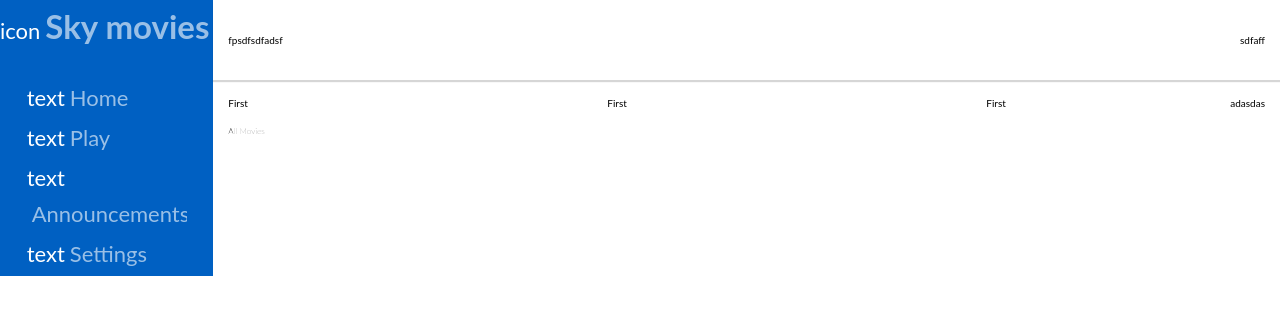
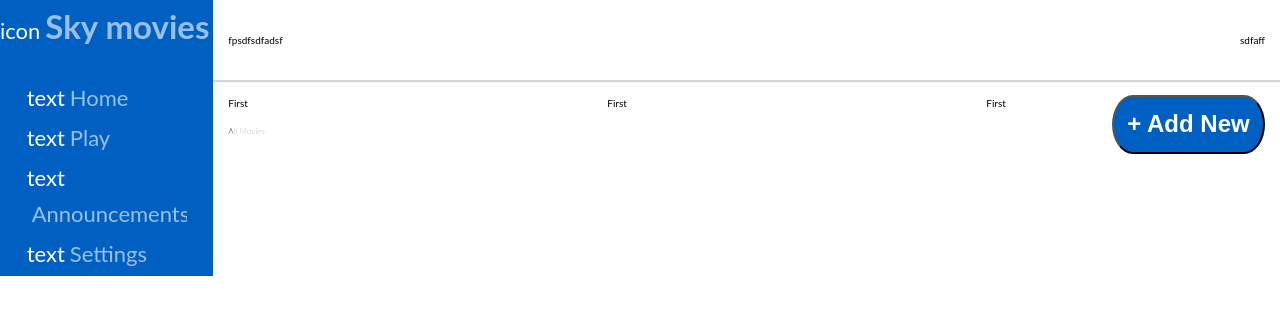
Before and after one commit to matija077/sky-movies2, a React (Create React App) app in the folder sky_movies/: page / in a window 1280 px wide. Shown: the top 314 px of the page. Built offline with nearby package versions, Linux system fonts and the light colour scheme.

Commit message:
progress

```diff
--- /dev/null
+++ b/sky_movies/src/components/button/button.component.tsx
@@ -0,0 +1,19 @@
+import * as React from 'react';
+
+import { ButtonStyles, ButtonStylesPropsType } from './button.styles';
+
+type ButtonPropsType = {
+    children?: React.ReactNode,
+} & ButtonStylesPropsType
+
+function Button({ children, ...rest }: ButtonPropsType) {
+    console.log(children);
+
+    return(
+        <ButtonStyles value={"aaaa"} {...rest}>
+            {children}
+        </ButtonStyles>
+    );
+}
+
+export default Button;
--- /dev/null
+++ b/sky_movies/src/components/button/button.styles.ts
@@ -0,0 +1,20 @@
+import styled from 'styled-components';
+
+export type ButtonStylesPropsType = {
+    backgroundColor?: string
+}
+
+const ButtonStyles = styled.button<ButtonStylesPropsType>`
+    border-radius: 15%/55%;
+    background-color: ${props => props.backgroundColor
+        ? props.backgroundColor
+        : props.theme.colors.secondary.main
+    };
+    text-align: center;
+    padding: 1em;
+    height: fit-content;
+`;
+
+export {
+    ButtonStyles
+};
--- a/sky_movies/src/components/menu/menu.component.tsx
+++ b/sky_movies/src/components/menu/menu.component.tsx
@@ -18,7 +18,10 @@
             <Header>
                 <TwoPieceItem
                     icon="icon"
-                    text={<Typography type={"h6"} fontSize={3.3}>Sky movies</Typography>}
+                    text={<Typography
+                            type={"h6"}
+                            fontSize={3.3}
+                    >Sky movies</Typography>}
                 />
             </Header>
             <Navbar>
--- a/sky_movies/src/components/typography/typography.component.tsx
+++ b/sky_movies/src/components/typography/typography.component.tsx
@@ -8,7 +8,7 @@
 } & TypographyStylesPropsType
 
 function Typography({ children, type, ...rest }: TypographyPropsType) {
-
+    console.log(children);
     return(
         <TypographyStyles {...rest} as={type}>
             {children}
--- a/sky_movies/src/components/typography/typography.styles.ts
+++ b/sky_movies/src/components/typography/typography.styles.ts
@@ -1,11 +1,18 @@
 import styled from 'styled-components';
 
 export type TypographyStylesPropsType = {
-    fontSize?: number
+    fontSize?: number,
+    color?: "primary" | "secondary" | "third",
+    opacity?: number
 }
 
 const TypographyStyles = styled.main<TypographyStylesPropsType>`
     font-size: ${props => props.fontSize ? `${props.fontSize}rem` : "inherit"};
+    color: ${props => {
+        console.log(props.theme.fonts.colors);
+        return props.color ? props.theme.fonts.colors[props.color].main : "inherit";
+    }};
+    opacity: ${props => props.opacity || 1.0}
 `;
 
 export {
--- a/sky_movies/src/pages/movies/movies.page.tsx
+++ b/sky_movies/src/pages/movies/movies.page.tsx
@@ -1,6 +1,8 @@
 import * as React from 'react';
 
 import FlexBox from '../../components/flex_box/flex_box.component';
+import Button from '../../components/button/button.component';
+import Typography from '../../components/typography/typography.component';
 
 import { MoviesStyles, MainGridStyles } from './movies.styles';
 
@@ -29,7 +31,11 @@
                     <span>First</span>
 
                 </FlexBox>
-                <span>adasdas</span>
+                <Button>
+                    <Typography type={"h6"} fontSize={2.4} color={"primary"}>
+                        + Add New
+                    </Typography>
+                </Button>
             </FlexBox>
             <FlexBox
                 padding={3}
```
